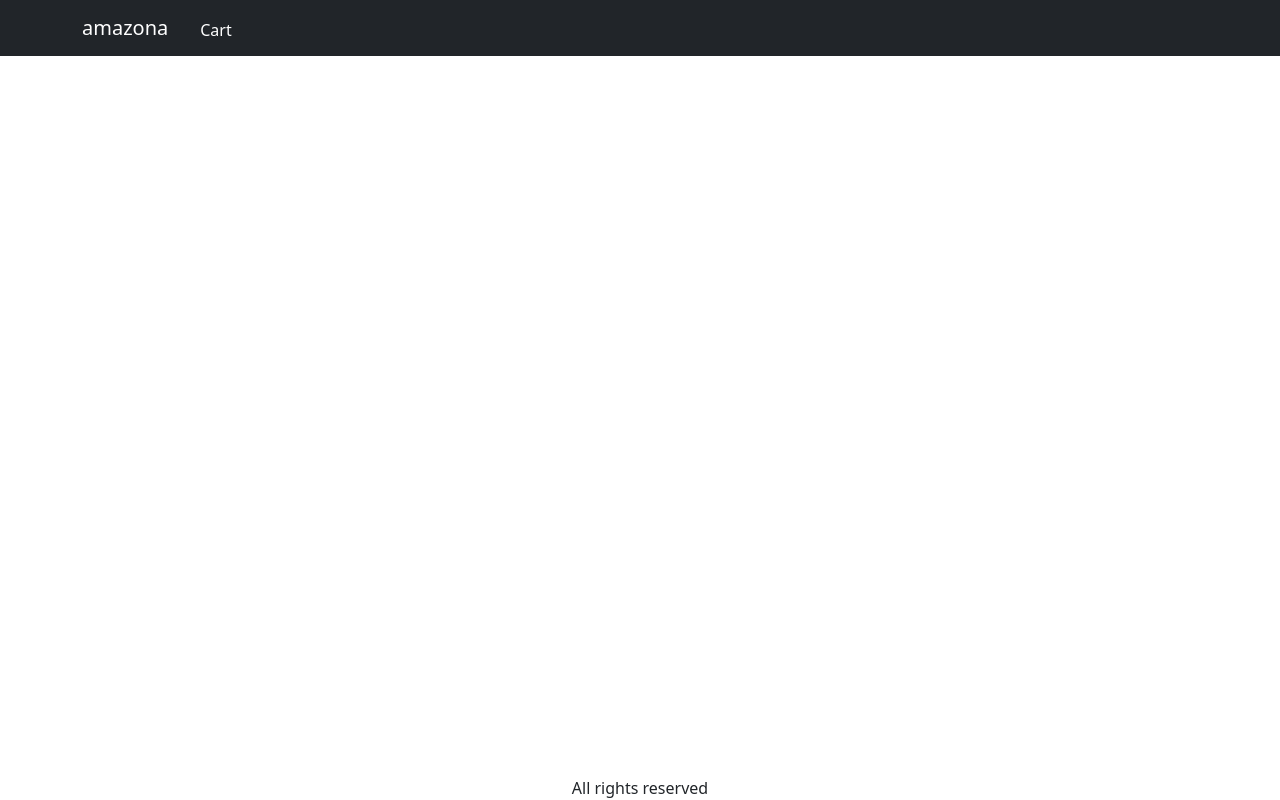
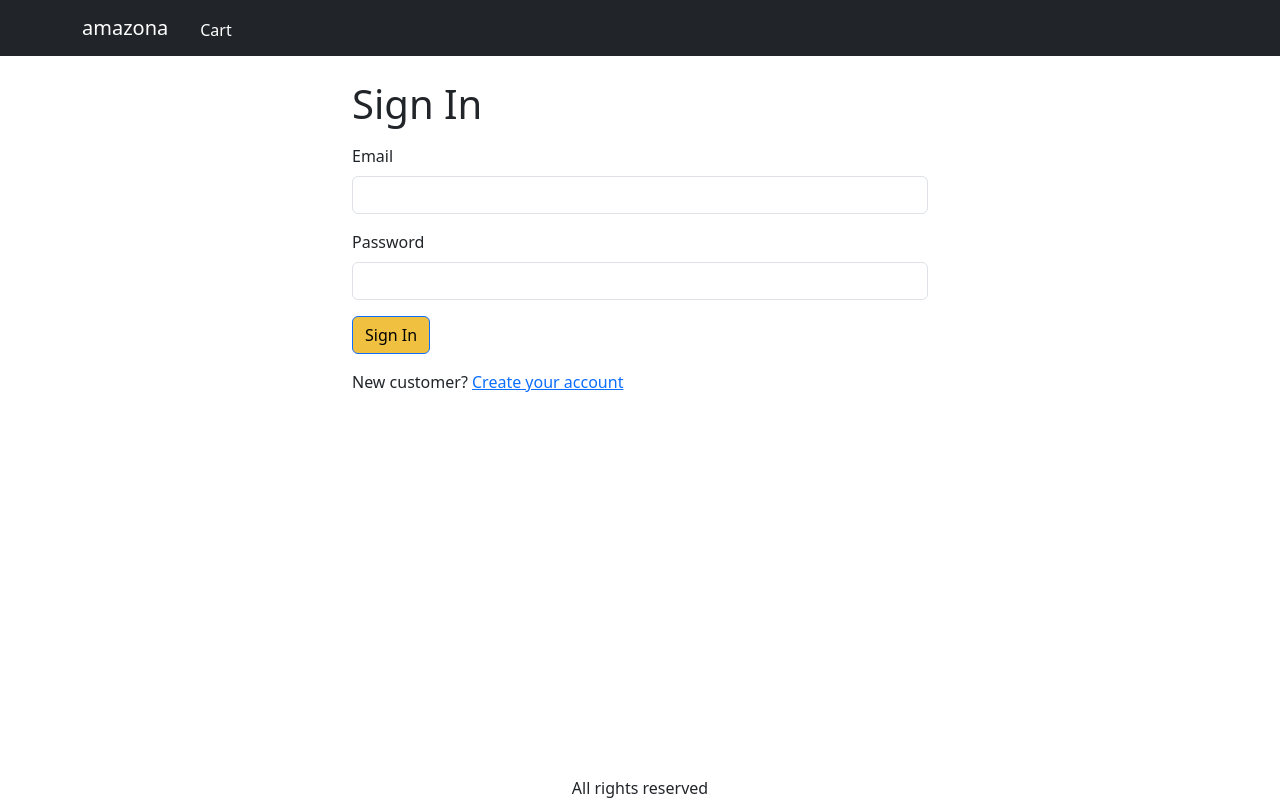
Before and after one commit to MaxiBusi1991/ecommerce-base, a React (Vite) app in the folder frontend/: page /signin in a window 1280 px wide. Built offline with nearby package versions, Linux system fonts and the light colour scheme.

Commit message:
creacion pagina de logueo

```diff
--- a/frontend/src/App.jsx
+++ b/frontend/src/App.jsx
@@ -12,6 +12,7 @@
 import { useContext } from 'react'
 import { Store } from './Store'
 import CartScreen from './screens/CartScreen'
+import SigninScreen from './screens/SigninScreen'
 
 function App() {
   const { state } = useContext(Store);
@@ -42,6 +43,7 @@
             <Routes>
               <Route path="/product/:slug" element={<ProductScreen/>}/>
               <Route path="/cart" element={<CartScreen/>}/>
+              <Route path="/signin" element={<SigninScreen/>}/>
               <Route path="/" element={<HomeScreen/>}/>
             </Routes>
           </Container>
--- a/frontend/src/index.css
+++ b/frontend/src/index.css
@@ -47,3 +47,7 @@
 .img-thumbnail {
   height: 80px;
 }
+
+.small-container {
+  max-width: 600px;
+}
--- /dev/null
+++ b/frontend/src/screens/SigninScreen.jsx
@@ -0,0 +1,39 @@
+import Container from 'react-bootstrap/Container';
+import Form from 'react-bootstrap/Form';
+import Button from 'react-bootstrap/Button';
+import { Helmet } from 'react-helmet-async';
+import { Link, useLocation } from 'react-router-dom'
+
+function SigninScreen() {
+  const { search } = useLocation();
+  const redirectInUrl = new URLSearchParams(search).get('redirect');
+  const redirect = redirectInUrl ? redirectInUrl : '/';
+
+  return (
+    <Container className='small-container'>
+      <Helmet>
+        <title>Sign In</title>
+      </Helmet>
+      <h1 className='my-3'>Sign In</h1>
+      <Form>
+        <Form.Group className='mb-3' controlId='email'>
+          <Form.Label>Email</Form.Label>
+          <Form.Control type='email' required/>
+        </Form.Group>
+        <Form.Group className='mb-3' controlId='password'>
+          <Form.Label>Password</Form.Label>
+          <Form.Control type='password' required/>
+        </Form.Group>
+        <div className='mb-3'>
+          <Button type='submit'>Sign In</Button>
+        </div>
+        <div className='mb-3'>
+          New customer?{' '}
+          <Link to={`/signup?redirect=${redirect}`}>Create your account</Link>
+        </div>
+      </Form>
+    </Container>
+  )
+}
+
+export default SigninScreen
```
